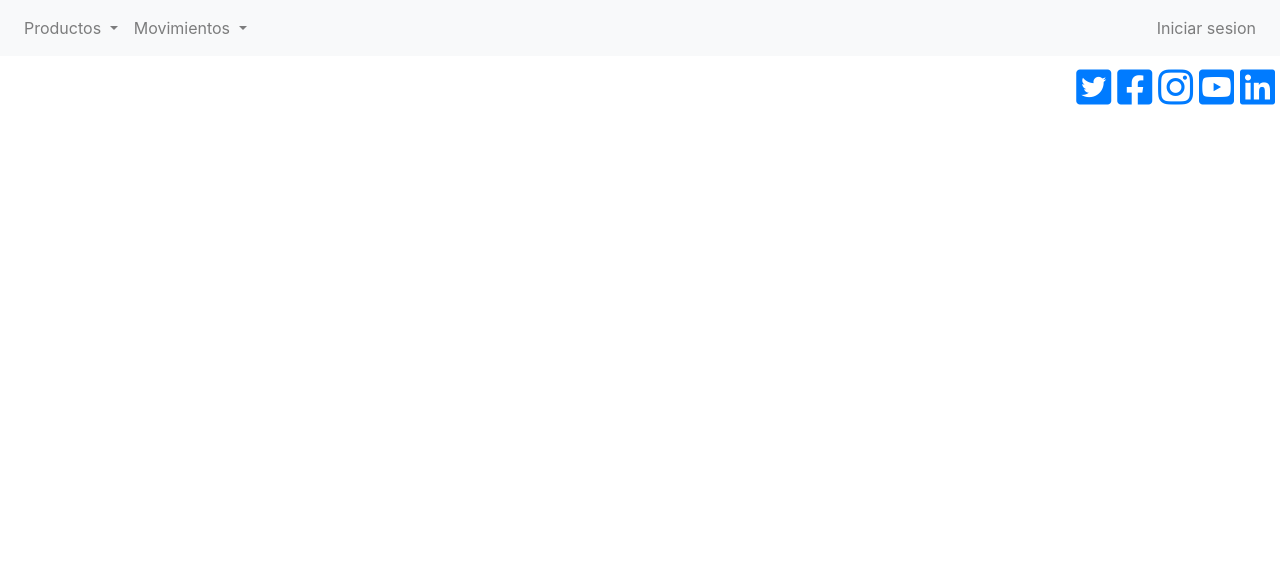
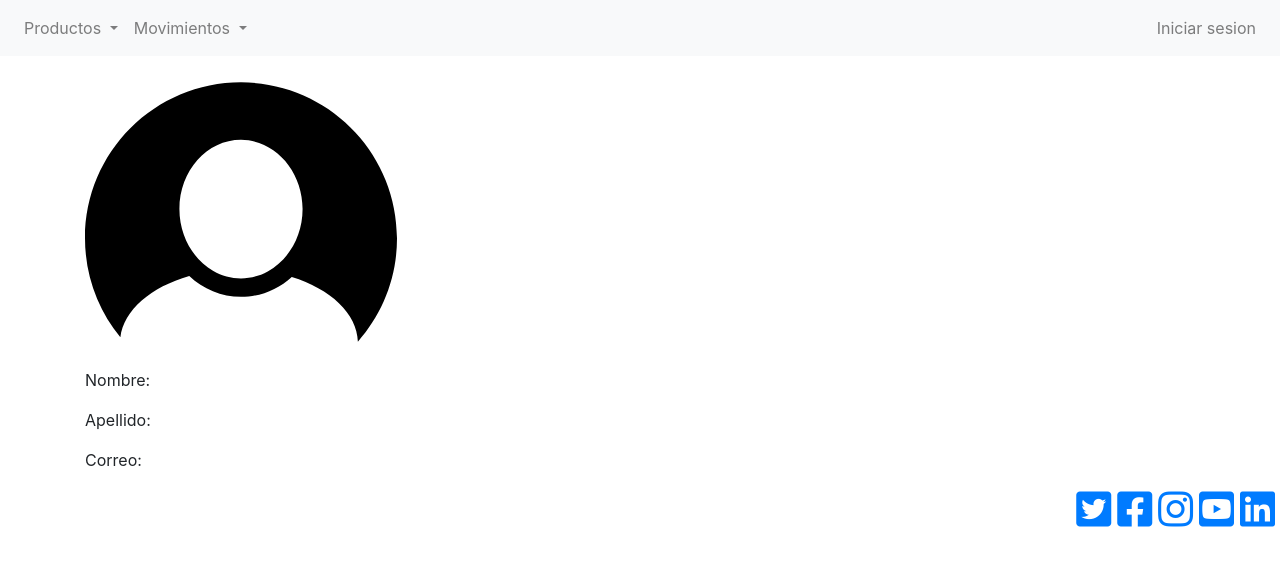
Before and after one commit to mincubill/Inventario, an Angular app: page /PerfilUsuario in a window 1280 px wide. Before the commit this address led to /. Shown: the top 566 px of the page. Built offline with nearby package versions, Linux system fonts and the light colour scheme.

Commit message:
Creacion pagina perfil
Se creo la pagina basica de perfil alumno que solicita el material

```diff
--- a/src/app/app-routing.module.ts
+++ b/src/app/app-routing.module.ts
@@ -8,6 +8,7 @@ import { IngresarPrestamoComponent } from './ingresar-prestamo/ingresar-prestamo
 import { IngresarDevolucionComponent } from './ingresar-devolucion/ingresar-devolucion.component';
 import { LoginComponent } from './login/login.component';
 import { VerPrestamoComponent} from './ver-prestamo/ver-prestamo.component';
+import { PerfilUsuarioComponent } from './perfil-usuario/perfil-usuario.component';
 
 const routes: Routes = [
   {path: 'AgregarProducto', component:AgregarProductoComponent},
@@ -18,6 +19,7 @@ const routes: Routes = [
   {path: 'IngresarDevolucion', component:IngresarDevolucionComponent},
   {path: 'Login', component:LoginComponent},
   {path: 'VerPrestamo', component:VerPrestamoComponent},
+  {path: 'PerfilUsuario', component:PerfilUsuarioComponent},
 ];
 
 @NgModule({
--- a/src/app/app.module.ts
+++ b/src/app/app.module.ts
@@ -14,6 +14,7 @@ import { IngresarPrestamoComponent } from './ingresar-prestamo/ingresar-prestamo
 import { IngresarDevolucionComponent } from './ingresar-devolucion/ingresar-devolucion.component';
 import { LoginComponent } from './login/login.component';
 import { VerPrestamoComponent } from './ver-prestamo/ver-prestamo.component';
+import { PerfilUsuarioComponent } from './perfil-usuario/perfil-usuario.component';
 
 @NgModule({
   declarations: [
@@ -26,7 +27,8 @@ import { VerPrestamoComponent } from './ver-prestamo/ver-prestamo.component';
     IngresarPrestamoComponent,
     IngresarDevolucionComponent,
     LoginComponent,
-    VerPrestamoComponent
+    VerPrestamoComponent,
+    PerfilUsuarioComponent
   ],
   imports: [
     BrowserModule,
--- /dev/null
+++ b/src/app/perfil-usuario/perfil-usuario.component.html
@@ -0,0 +1,13 @@
+<div>
+  <div>
+    <img src="/assets/userPhoto.svg" alt="User photo">
+  </div>
+  <div class="perfil-user">
+    <p>Nombre:</p>
+    <p><!--Nombre--></p>
+    <p>Apellido:</p>
+    <p><!--Apellido--></p>
+    <p>Correo:</p>
+    <p><!--Correo--></p>
+  </div>
+</div>
--- /dev/null
+++ b/src/app/perfil-usuario/perfil-usuario.component.ts
@@ -0,0 +1,15 @@
+import { Component, OnInit } from '@angular/core';
+
+@Component({
+  selector: 'app-perfil-usuario',
+  templateUrl: './perfil-usuario.component.html',
+  styleUrls: ['./perfil-usuario.component.css']
+})
+export class PerfilUsuarioComponent implements OnInit {
+
+  constructor() { }
+
+  ngOnInit() {
+  }
+
+}
```
Also changed, not shown: src/app/perfil-usuario/perfil-usuario.component.css (added), src/assets/userPhoto.svg (added), 1 other file (tests, documents, lock files or other folders).
